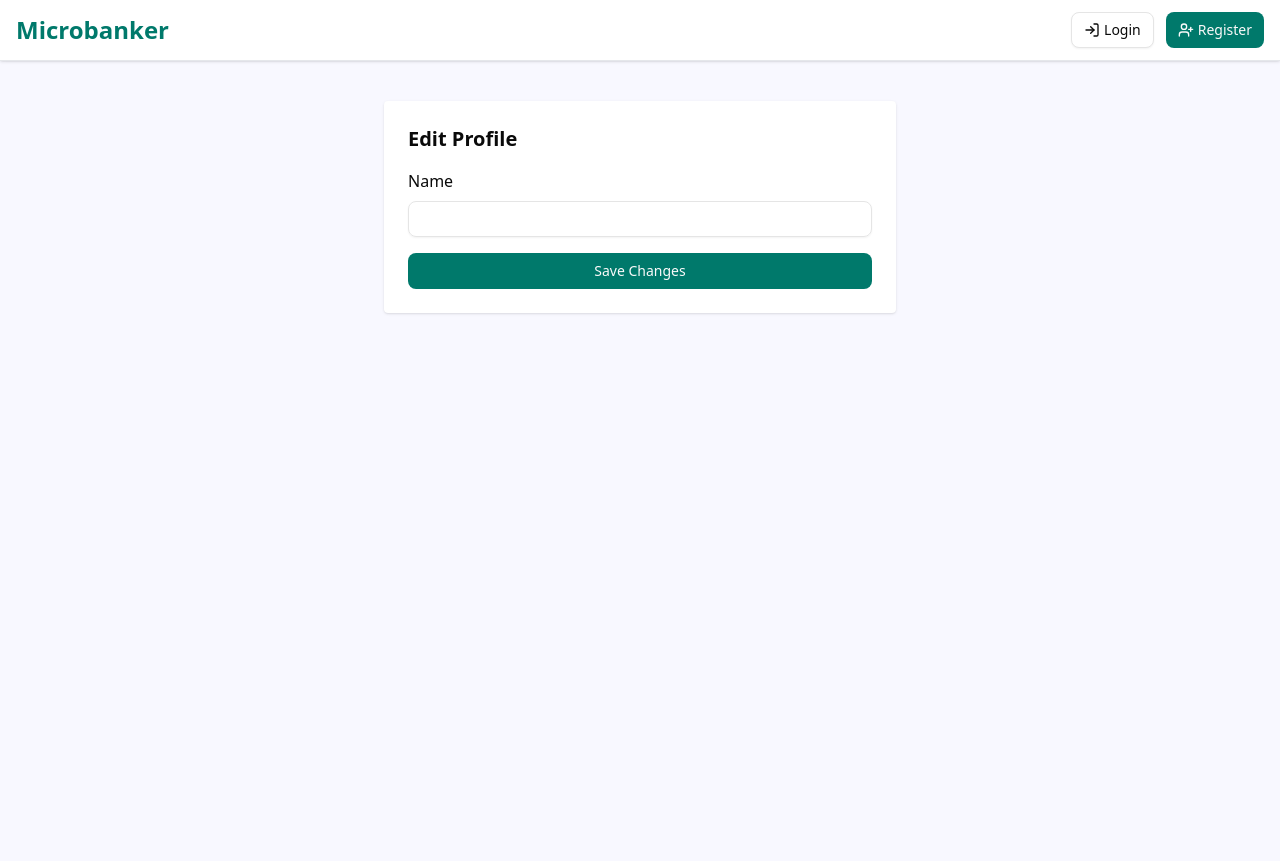
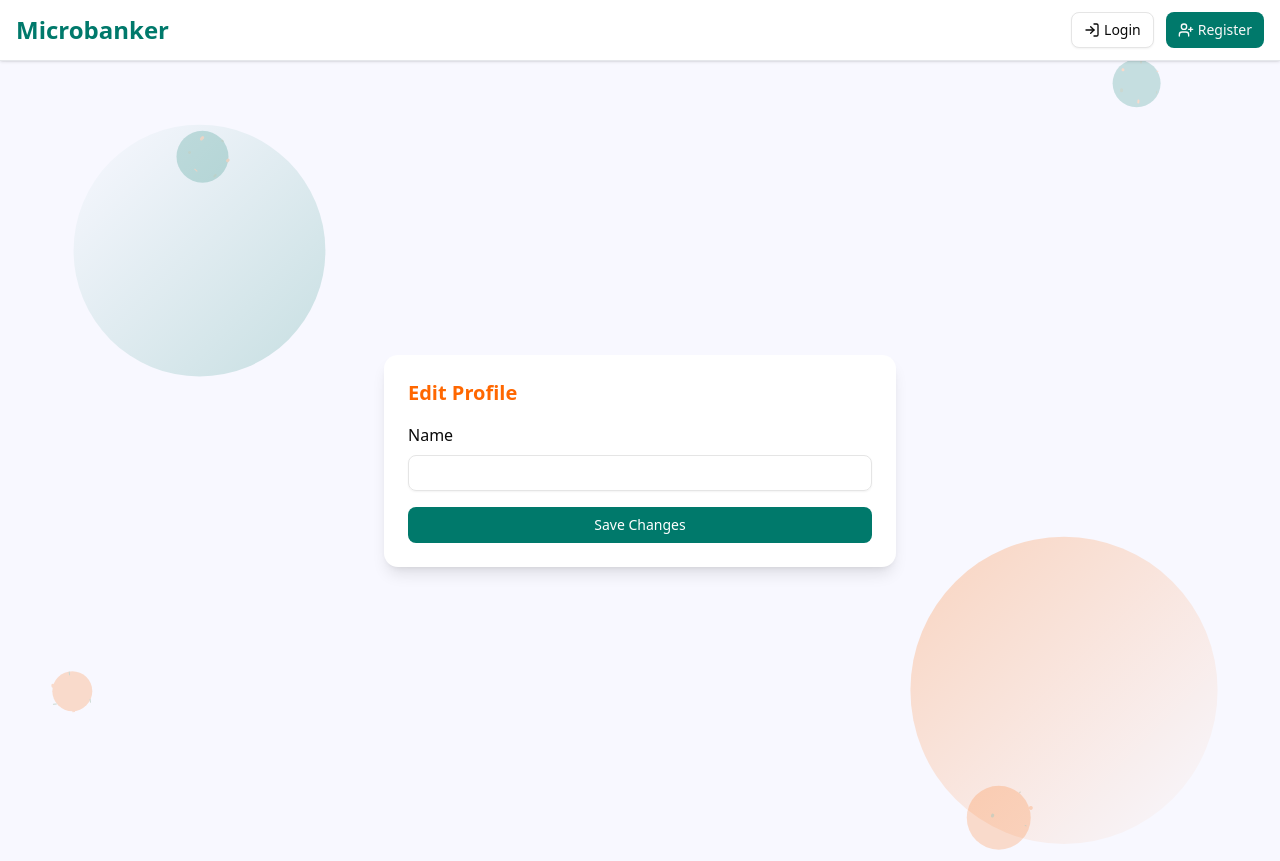
Before and after one commit to liquid-dre/microbank, a Next.js app: page /client/edit-profile in a window 1280 px wide. Before the commit the page ends 800 px from the top, so only its background shows below. Built offline with nearby package versions, Linux system fonts and the light colour scheme.

Commit message:
style: edit profile page

```diff
--- a/app/client/edit-profile/page.tsx
+++ b/app/client/edit-profile/page.tsx
@@ -6,6 +6,7 @@ import { useAuth } from "@/app/client/providers/AuthProvider";
 import { Button } from "@/components/ui/button";
 import { Input } from "@/components/ui/input";
 import { toast } from "sonner";
+import { motion } from "framer-motion";
 
 export default function EditProfilePage() {
 	const { user, refreshProfile } = useAuth();
@@ -18,7 +19,7 @@ export default function EditProfilePage() {
 		try {
 			setLoading(true);
 
-			const res = await fetch("/api/auth/update", {
+			const res = await fetch("/services/client-services/auth/update", {
 				method: "PATCH",
 				headers: { "Content-Type": "application/json" },
 				body: JSON.stringify({ name }),
@@ -38,8 +39,84 @@ export default function EditProfilePage() {
 	};
 
 	return (
-		<div className="max-w-lg mx-auto mt-10 p-6 bg-white rounded shadow">
-			<h1 className="text-xl font-bold mb-4">Edit Profile</h1>
+		<div className="relative min-h-screen flex items-center justify-center overflow-hidden bg-[var(--color-cream)]">
+			{/* 🌟 Animated Blobs Background */}
+			{[
+				{ x: 150, y: 100, size: 52, color: "var(--color-primary)" },
+				{ x: -100, y: 120, size: 64, color: "var(--color-accent)" },
+				{ x: 80, y: -90, size: 48, color: "var(--color-primary)" },
+				{ x: -140, y: -70, size: 40, color: "var(--color-accent)" },
+			].map((blob, idx) => (
+				<motion.div
+					key={idx}
+					className="absolute opacity-20 rounded-full"
+					style={{
+						width: `${blob.size * 1}px`,
+						height: `${blob.size * 1}px`,
+						backgroundColor: blob.color,
+						top: idx % 2 === 0 ? "10%" : "auto",
+						bottom: idx % 2 !== 0 ? "10%" : "auto",
+						left: idx % 3 === 0 ? "15%" : "auto",
+						right: idx % 3 !== 0 ? "15%" : "auto",
+					}}
+					animate={{
+						x: [0, blob.x, -blob.x / 2, 0],
+						y: [0, blob.y, -blob.y / 2, 0],
+					}}
+					transition={{
+						duration: 10 + idx * 2,
+						repeat: Infinity,
+						repeatType: "mirror",
+						ease: "easeInOut",
+					}}
+				>
+					{/* Orbit container with multiple orbiting mini-circles */}
+					<motion.div
+						className="absolute inset-0 flex items-center justify-center"
+						animate={{ rotate: 360 }}
+						transition={{
+							duration: 15 + idx * 3,
+							repeat: Infinity,
+							ease: "linear",
+						}}
+					>
+						{[...Array(6)].map((_, i) => (
+							<div
+								key={i}
+								className="absolute rounded-full"
+								style={{
+									width: `${Math.random() * 4 + 1}px`,
+									height: `${Math.random() * 4 + 1}px`,
+									backgroundColor:
+										i % 2 === 0
+											? "var(--color-accent)"
+											: "var(--color-primary-dark,#1B5E20)",
+									top: `${Math.sin((i * Math.PI) / 3) * 20 + 20}px`,
+									left: `${Math.cos((i * Math.PI) / 3) * 20 + 20}px`,
+								}}
+							/>
+						))}
+					</motion.div>
+				</motion.div>
+			))}
+
+			{/* Floating Gradient Orbs */}
+			<motion.div
+				className="absolute bottom-0 right-8 w-72 h-72 bg-gradient-to-br from-[var(--color-accent)] to-transparent opacity-25 rounded-full"
+				animate={{ scale: [1, 1.1, 1], x: [0, -60, 0], y: [0, -40, 0] }}
+				transition={{ duration: 9, repeat: Infinity, repeatType: "mirror" }}
+			/>
+			<motion.div
+				className="absolute top-10 left-10 w-60 h-60 bg-gradient-to-tl from-[var(--color-primary)] to-transparent opacity-20 rounded-full"
+				animate={{ scale: [1, 1.05, 1], x: [0, 40, 0], y: [0, 30, 0] }}
+				transition={{ duration: 12, repeat: Infinity, repeatType: "mirror" }}
+			/>
+
+			{/* Edit Profile Card */}
+			<div className="w-full max-w-lg p-6 bg-white rounded-xl shadow-lg relative z-10">
+				<h1 className="text-xl font-bold mb-4 text-[var(--color-accent)]">
+					Edit Profile
+				</h1>
 
 				<label className="block mb-2 font-medium">Name</label>
 				<Input
@@ -48,9 +125,14 @@ export default function EditProfilePage() {
 					className="mb-4"
 				/>
 
-			<Button onClick={handleSave} disabled={loading} className="w-full">
+				<Button
+					onClick={handleSave}
+					disabled={loading}
+					className="w-full bg-[var(--color-primary)] hover:bg-[var(--color-accent)] text-white transition-colors"
+				>
 					{loading ? "Saving..." : "Save Changes"}
 				</Button>
 			</div>
+		</div>
 	);
 }
```
Lines whose indentation alone changed are shown as unchanged.
